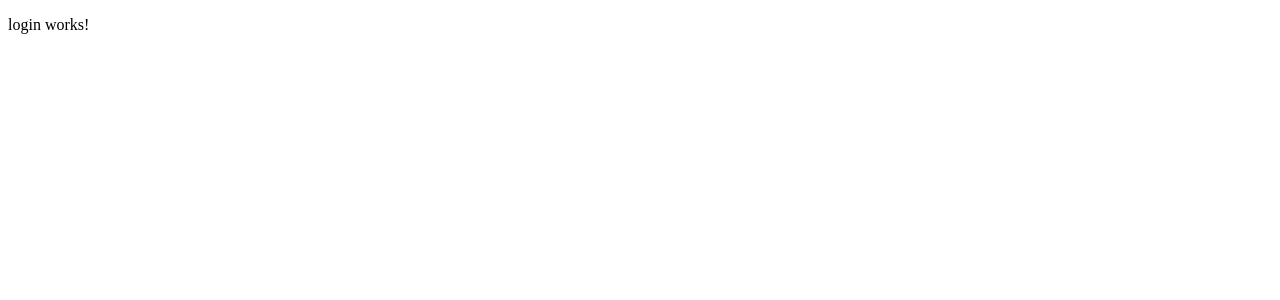
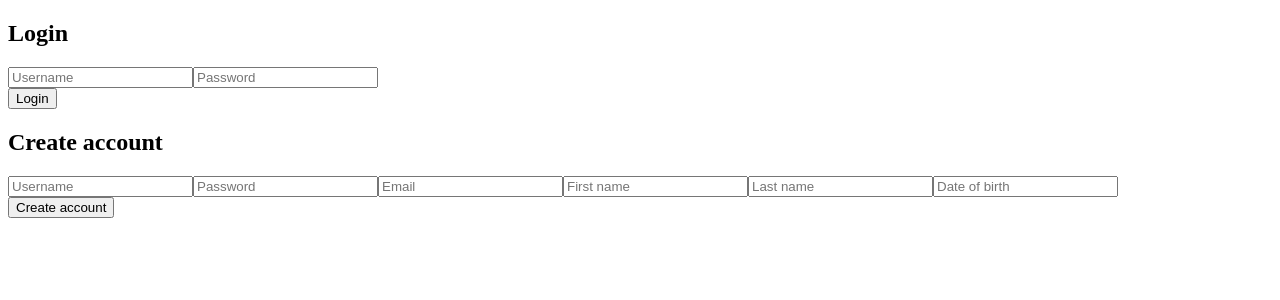
Before and after one commit to a-duffy12/SE3309-Group7-Assignment, an Angular app in the folder se3309-TMAK/: page / in a window 1280 px wide. Shown: the top 300 px of the page. Built offline with nearby package versions, Linux system fonts and the light colour scheme.

Commit message:
Added login and create account
Added login and create account functionality to frontend along with HTML components.

```diff
--- a/se3309-TMAK/src/app/login/login.component.html
+++ b/se3309-TMAK/src/app/login/login.component.html
@@ -1 +1,30 @@
-<p>login works!</p>
+<div *ngIf="notLogged">
+  <h2>Login</h2>
+  <input id="username-log" type="text" placeHolder="Username" [(ngModel)]="userLog">
+  <input id="password-log" type="text" placeHolder="Password" [(ngModel)]="passLog">
+
+  <div id="btn">
+    <button (click)="login()" id="login-btn">Login</button>
+  </div>
+
+  <div id="login-create">
+    <h2>Create account</h2>
+    <input id="username" type="text" placeHolder="Username" [(ngModel)]="user">
+    <input id="password" type="text" placeHolder="Password" [(ngModel)]="pass">
+    <input id="email" type="text" placeHolder="Email" [(ngModel)]="email">
+    <input id="first-name" type="text" placeHolder="First name" [(ngModel)]="first">
+    <input id="last-name" type="text" placeHolder="Last name" [(ngModel)]="last">
+    <input id="dob" type="text" placeHolder="Date of birth" [(ngModel)]="dob">
+  </div>
+
+  <div id="btn">
+    <button (click)="createUser()" id="create-btn">Create account</button>
+  </div>
+</div>
+
+<div *ngIf="logged">
+  <p *ngFor="let c of arrUser">
+    <span>Logged in with: {{c.email}}</span>
+  </p>
+  <button (click)="logout()" id="logout-btn">Logout</button>
+</div>
--- a/se3309-TMAK/src/app/login/login.component.ts
+++ b/se3309-TMAK/src/app/login/login.component.ts
@@ -1,4 +1,5 @@
-import { Component, OnInit } from '@angular/core';
+import { Component, OnInit, Input } from '@angular/core';
+import { HttpClient } from '@angular/common/http';
 
 @Component({
   selector: 'app-login',
@@ -7,9 +8,50 @@ import { Component, OnInit } from '@angular/core';
 })
 export class LoginComponent implements OnInit {
 
-  constructor() { }
+  @Input() userLog: String = "";
+  @Input() passLog: String = "";
+
+  @Input() user: String = "";
+  @Input() pass: String = "";
+  @Input() email: String = "";
+  @Input() first: String = "";
+  @Input() last: String = "";
+  @Input() dob: String = "";
+
+  logged: any;
+  notLogged: any = true;
+  curUser: any;
+
+  constructor(private http: HttpClient) { }
 
   ngOnInit(): void {
   }
 
+  login(){
+    this.logged = false;
+    this.http.put<any>(`http://localhost:3000/api/users/${this.userLog}`,{password: this.passLog}).subscribe((d: any) =>{ // Get request using users input
+      this.curUser = d;
+      //this.user.setUser(this.emailLog);
+      //console.log(this.user.getUser());
+      this.logged = true;
+      this.notLogged = false;
+      })
+  }
+
+  createUser(){
+    this.logged = false;
+    this.http.post<any>(`http://localhost:3000/api/users/${this.user}`,
+    {password: this.pass, firstName: this.first, lastName: this.last, emailAddress: this.email, dateOfBirth: this.dob}).subscribe((d: any) =>{ // Get request using users input
+      this.curUser = d;
+      //this.user.setUser(this.emailLog);
+      //console.log(this.user.getUser());
+      this.notLogged = true;
+      })
+  }
+
+  logout(){
+    this.notLogged = true;
+    this.logged = false;
+  }
+
 }
```
Also changed, not shown: se3309-TMAK/src/app/app.module.ts (+6 -2 lines), 2 other files (tests, documents, lock files or other folders).
